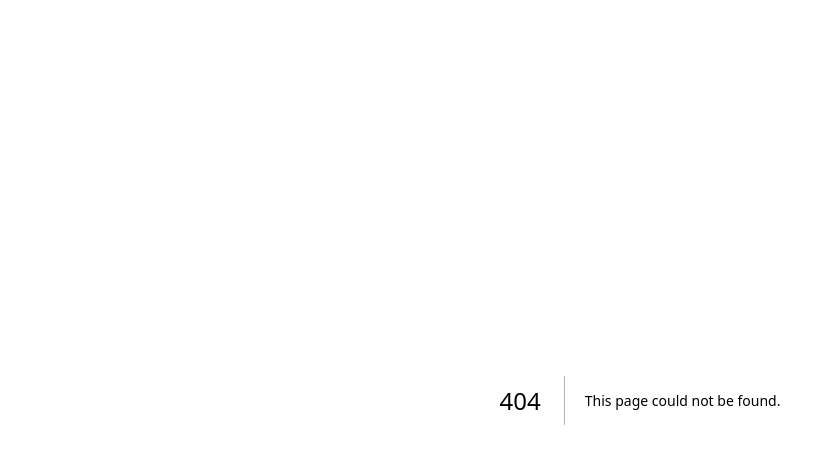
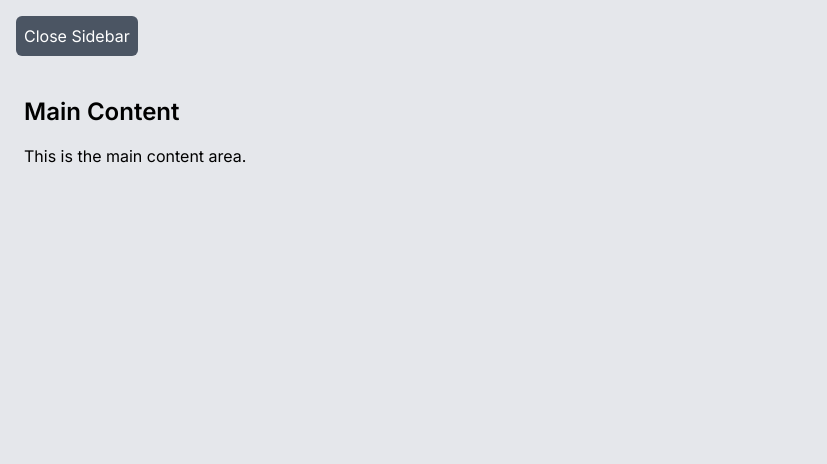
Before and after one commit to Shifyan/SIPP, a Next.js app: page /user/home in a window 1280 px wide. Before the commit this address had no page. Shown: the top 464 px of the page, without its empty margins (0-827 px from the left). Built offline with nearby package versions, Linux system fonts and the light colour scheme.

Commit message:
penambahan component sidebar

```diff
--- /dev/null
+++ b/app/components/sidebar.jsx
@@ -0,0 +1,32 @@
+import { HiHome, HiChartSquareBar } from "react-icons/hi";
+export default function SideBar({ isOpen }) {
+  return (
+    <>
+      <div className={isOpen ? "block bg-white shadow-md w-64" : "hidden"}>
+        {/* Sidebar content */}
+        <div className="px-4 py-6">
+          <h2 className="text-lg font-semibold">Sidebar</h2>
+          <ul className="mt-4">
+            <li className="py-2">
+              <a
+                href="#"
+                className="flex items-center text-gray-700 hover:text-gray-900"
+              >
+                <HiHome className="mr-2" /> Home
+              </a>
+            </li>
+            <li className="py-2">
+              <a
+                href="#"
+                className="flex items-center text-gray-700 hover:text-gray-900"
+              >
+                <HiChartSquareBar className="mr-2" /> Dashboard
+              </a>
+            </li>
+            {/* Add more sidebar items here */}
+          </ul>
+        </div>
+      </div>
+    </>
+  );
+}
--- a/app/home/page.jsx
+++ /dev/null
@@ -1,7 +0,0 @@
-export default function Home() {
-  return (
-    <>
-      <h1>This is Home</h1>
-    </>
-  );
-}
--- /dev/null
+++ b/app/user/home/page.jsx
@@ -0,0 +1,42 @@
+"use client";
+import { useState } from "react";
+import { HiHome, HiChartSquareBar } from "react-icons/hi"; // Import icons from react-icons library
+
+const Sidebar = () => {
+  const [isOpen, setIsOpen] = useState(true);
+
+  const toggleSidebar = () => {
+    setIsOpen(!isOpen);
+  };
+
+  return (
+    <div className="flex-1">
+      {/* Main content */}
+      {!isOpen && (
+        <div className="fixed bottom-4 right-4">
+          {/* Icon-only mode */}
+          <button
+            className="bg-gray-600 text-white p-2 rounded-full"
+            onClick={toggleSidebar}
+          >
+            <HiHome className="text-2xl" />
+          </button>
+        </div>
+      )}
+      {isOpen && (
+        <button
+          className="bg-gray-600 text-white p-2 m-4 rounded-md"
+          onClick={toggleSidebar}
+        >
+          Close Sidebar
+        </button>
+      )}
+      <div className="p-6">
+        <h1 className="text-2xl font-semibold">Main Content</h1>
+        <p className="mt-4">This is the main content area.</p>
+      </div>
+    </div>
+  );
+};
+
+export default Sidebar;
--- /dev/null
+++ b/app/user/layout.jsx
@@ -0,0 +1,18 @@
+import { Inter } from "next/font/google";
+import "../globals.css";
+import SideBar from "../components/sidebar";
+
+const inter = Inter({ subsets: ["latin"] });
+
+export default function UserLayout({ children }) {
+  return (
+    <html lang="en">
+      <body className={inter.className}>
+        <div className="flex h-screen bg-gray-200">
+          <SideBar></SideBar>
+          {children}
+        </div>
+      </body>
+    </html>
+  );
+}
--- a/middleware.js
+++ b/middleware.js
@@ -11,5 +11,5 @@ export function middleware(request) {
 }
 
 export const config = {
-  matcher: "/home",
+  matcher: "/aaaaaa",
 };
```
Also changed, not shown: package.json (+5 -4 lines), 1 other file (tests, documents, lock files or other folders).
